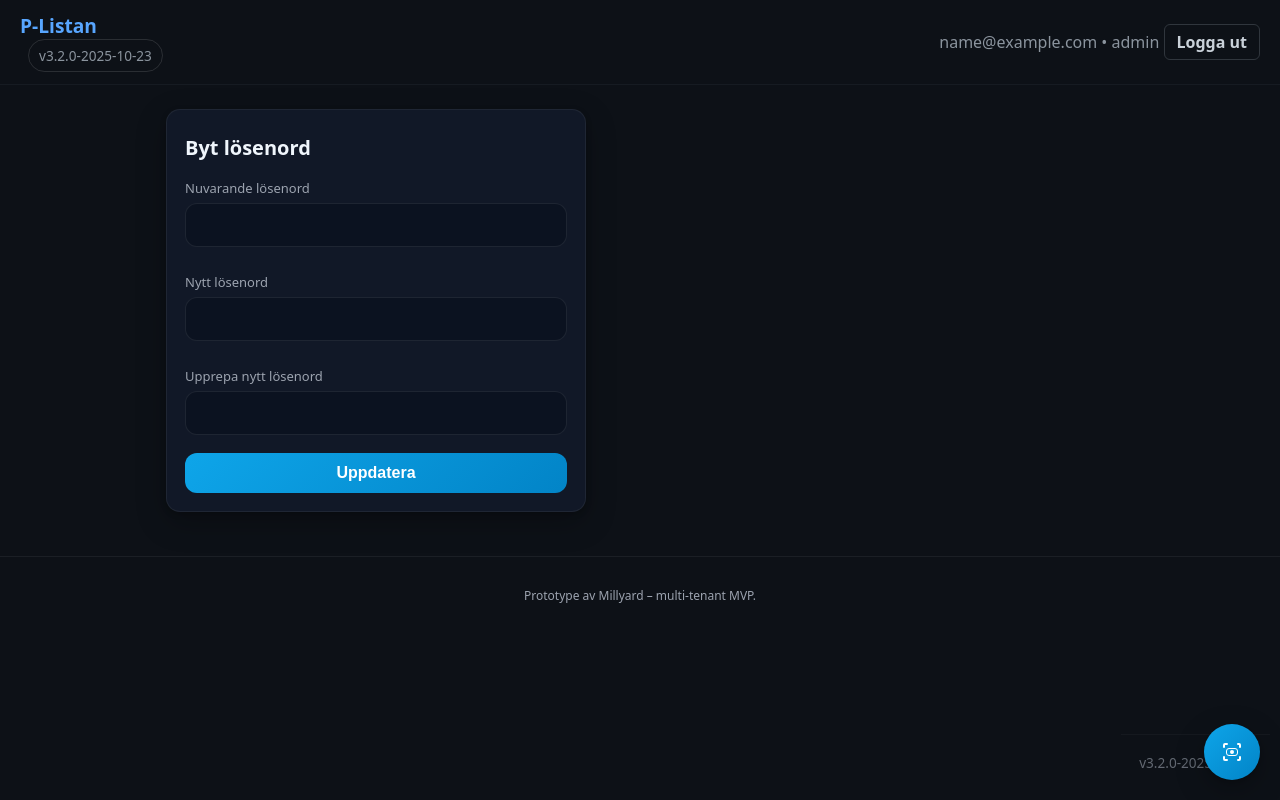
After one commit to akay-millyard/plistan, a Flask app: page /account/password in a window 1280 px wide. The commit adds this page. Run offline with Flask 3, Linux system fonts and the light colour scheme; the visitor is signed in with stand-in values (Sample User, id 1); data comes from the database, SQL or seed files in the repository.

Commit message:
Fix static stylesheet link

```diff
--- a/app.py
+++ b/app.py
@@ -1,5 +1,6 @@
 # -*- coding: utf-8 -*-
 import os, sqlite3, re, secrets, datetime, csv, random, string
+from types import SimpleNamespace
 from io import StringIO, BytesIO
 from flask import Flask, g, render_template, request, redirect, url_for, jsonify, abort, flash, make_response, session
 from werkzeug.security import generate_password_hash, check_password_hash
@@ -7,7 +8,7 @@ import jwt, qrcode
 from qrcode.image.svg import SvgImage
 from functools import wraps
 
-VERSION = "v3.1.0"
+VERSION = "v3.2.0-2025-10-23"
 
 app = Flask(__name__)
 app.config['SECRET_KEY'] = os.environ.get('SECRET_KEY', 'dev-secret-change-me')
@@ -96,7 +97,29 @@ def ensure_superadmin_seed():
     if not email or not pw: return
     db = get_db()
     if not db.execute("SELECT 1 FROM users WHERE email=?", (email,)).fetchone():
-        db.execute("INSERT INTO users (email, pw_hash, role) VALUES (?, ?, 'superadmin')", (email, generate_password_hash(pw))); db.commit()
+        pw_hash = generate_password_hash(pw)
+        db.execute(
+            "INSERT INTO users (email, pw_hash, role) VALUES (?, ?, 'superadmin')",
+            (email, pw_hash),
+        )
+        db.commit()
+
+
+PASSWORD_ALPHABET = "ABCDEFGHJKLMNPQRSTUVWXYZabcdefghijkmnopqrstuvwxyz23456789"
+
+
+def hash_password(password):
+    return generate_password_hash(password)
+
+
+def verify_password(plain_password, stored_hash):
+    if not stored_hash:
+        return False
+    return check_password_hash(stored_hash, plain_password)
+
+
+def generate_password(length: int = 12) -> str:
+    return ''.join(secrets.choice(PASSWORD_ALPHABET) for _ in range(length))
 
 def normalize_reg(s):
     if not s: return ''
@@ -114,7 +137,17 @@ def before_every_request():
 
 @app.context_processor
 def inject_globals():
-    return dict(version=VERSION, tenant=g.tenant, tenant_slug=(g.tenant['slug'] if g.tenant else None))
+    tenant = getattr(g, 'tenant', None)
+    tenant_slug = tenant['slug'] if tenant else None
+    user = getattr(g, 'user', None)
+    current_user = SimpleNamespace(**dict(user)) if user else None
+    return dict(
+        version=VERSION,
+        tenant=tenant,
+        tenant_slug=tenant_slug,
+        current_user=current_user,
+        login_page=False,
+    )
 
 def require_tenant_or_redirect():
     if not g.tenant:
@@ -157,6 +190,39 @@ def login():
         flash('Fel e-post eller lösenord.')
     return render_template("auth_login.html", login_page=True)
 
+@app.post('/select-tenant')
+def select_tenant():
+    if not g.user:
+        return redirect(url_for('login'))
+    slug = request.form.get('slug')
+    if not slug:
+        abort(400)
+    # (valfritt) verifiera att g.user har access till just denna tenant
+    db = get_db()
+    t = db.execute("SELECT id FROM tenants WHERE slug=?", (slug,)).fetchone()
+    if not t:
+        abort(404)
+    return _redirect_to_role_start(g.user['role'], slug)
+
+@app.route('/account/password', methods=['GET', 'POST'])
+def account_password():
+    if not g.user:
+        return redirect(url_for('login'))
+    if request.method == 'POST':
+        cur = request.form.get('current') or ''
+        new = request.form.get('new') or ''
+        rep = request.form.get('repeat') or ''
+        if not new or new != rep:
+            return render_template('account_password.html', error='Lösenorden matchar inte.')
+        if not verify_password(cur, g.user['pw_hash']):
+            return render_template('account_password.html', error='Fel nuvarande lösenord.')
+        db = get_db()
+        db.execute("UPDATE users SET pw_hash=? WHERE id=?", (hash_password(new), g.user['id']))
+        db.commit()
+        flash('Lösenord uppdaterat.', 'success')
+        return redirect(url_for('account_password'))
+    return render_template('account_password.html')
+
 @app.get('/logout')
 def logout():
     session.clear(); flash('Utloggad.'); return redirect(url_for('login'))
@@ -169,6 +235,20 @@ def root_dashboard():
     tenants = db.execute("SELECT * FROM tenants ORDER BY created_at DESC").fetchall()
     current_month = datetime.datetime.utcnow().strftime("%Y-%m")
     return render_template('root_dashboard.html', tenants=tenants, current_month=current_month)
+
+
+@app.post('/root/admins/<int:user_id>/reset')
+@role_required('superadmin')
+def root_reset_admin(user_id):
+    db = get_db()
+    u = db.execute("SELECT id, role FROM users WHERE id=?", (user_id,)).fetchone()
+    if not u or u['role'] != 'admin':
+        abort(400)
+    pw = generate_password()
+    db.execute("UPDATE users SET pw_hash=? WHERE id=?", (hash_password(pw), user_id))
+    db.commit()
+    flash(f'Nytt admin-lösenord: {pw} (visa en gång).', 'success')
+    return redirect(url_for('root_dashboard'))
 
 @app.route('/tenants/new', methods=['GET','POST'])
 @role_required('superadmin')
@@ -268,6 +348,51 @@ def admin_settings():
     return render_template('admin_settings.html', tenant=g.tenant,
                            max_guest_hours=getset('max_guest_hours', 24),
                            max_resident_vehicles=getset('max_resident_vehicles', 1))
+
+
+@app.get('/admin/users')
+@role_required('admin')
+def admin_users():
+    r = require_tenant_or_redirect()
+    if r: return r
+    db = get_db()
+    users = db.execute(
+        """
+        SELECT DISTINCT u.id, u.email
+        FROM users u
+        JOIN user_tenants ut ON ut.user_id=u.id
+        WHERE ut.tenant_id=? AND ut.role='resident'
+        ORDER BY u.email
+        """,
+        (g.tenant['id'],),
+    ).fetchall()
+    return render_template('admin_users.html', users=users, tenant=g.tenant)
+
+
+@app.post('/admin/users/<int:user_id>/reset')
+@role_required('admin')
+def admin_reset_user(user_id):
+    r = require_tenant_or_redirect()
+    if r: return r
+    db = get_db()
+    own = db.execute(
+        """
+        SELECT 1 FROM user_tenants
+        WHERE user_id=? AND tenant_id=? AND role='resident'
+        """,
+        (user_id, g.tenant['id']),
+    ).fetchone()
+    if not own:
+        abort(403)
+    pw = generate_password()
+    db.execute(
+        "UPDATE users SET pw_hash=? WHERE id=?",
+        (hash_password(pw), user_id),
+    )
+    db.commit()
+    flash(f'Nytt lösenord: {pw} (visa en gång).', 'success')
+    return redirect(url_for('admin_users') + f'?t={g.tenant["slug"]}')
+
 
 @app.get('/admin/export/vehicles.csv')
 @role_required('admin','superadmin')
--- a/static/style.css
+++ b/static/static.css
@@ -1,6 +1,11 @@
 :root{--brand:#0ea5e9;--brand-strong:#0284c7;--page:#0f172a;--card:#111827;--text:#e5e7eb;--muted:#9ca3af;--radius:14px;--shadow:0 10px 30px rgba(0,0,0,.25), 0 2px 6px rgba(0,0,0,.2);--shadow-sm:0 4px 16px rgba(0,0,0,.18)}
 *{box-sizing:border-box}
-body{margin:0;background:linear-gradient(180deg,#0a0f1a 0%,var(--page) 100%);color:var(--text);font-family:ui-sans-serif,system-ui,-apple-system,"Segoe UI",Roboto,Arial}
+body{
+  margin:0;
+  background:#0d1117;
+  color:#f0f6fc;
+  font-family:system-ui,sans-serif;
+}
 .header-inner{max-width:980px;margin:0 auto;padding:12px 16px;display:flex;align-items:center;gap:14px}
 header{position:sticky;top:0;background:linear-gradient(180deg,rgba(2,6,23,.9),rgba(2,6,23,.7));backdrop-filter:blur(8px);border-bottom:1px solid rgba(255,255,255,.06)}
 .logo{display:flex;align-items:center;gap:10px;font-weight:700}
@@ -18,7 +23,18 @@ input,select{background:#0b1220;color:var(--text);padding:12px 14px;width:100%;o
 input:focus,select:focus{border-color:var(--brand);box-shadow:0 0 0 4px rgba(14,165,233,.15)}
 .btn{padding:11px 16px;border:none;cursor:pointer;border-radius:12px;font-weight:600;background:#1f2937;color:#e5e7eb}
 .btn-primary{background:linear-gradient(135deg,var(--brand),var(--brand-strong));color:white}
-.btn-ghost{background:transparent;border:1px solid rgba(255,255,255,.12)}
+.btn-ghost{
+  background:none;
+  border:1px solid #30363d;
+  color:#c9d1d9;
+  padding:6px 12px;
+  border-radius:6px;
+  text-decoration:none;
+}
+.btn-ghost:hover{
+  background:#21262d;
+  border-color:#58a6ff;
+}
 .flash{background:rgba(14,165,233,.16);border:1px solid rgba(14,165,233,.3);color:#ccf3ff;padding:12px 14px;border-radius:12px}
 .status{padding:14px;border-radius:14px;border:1px solid rgba(255,255,255,.08)}
 .status.allowed{background:rgba(16,185,129,.12)}
@@ -55,8 +71,8 @@ footer{color:#9ca3af;font-size:12px;padding:18px;text-align:center;border-top:1p
   justify-content:space-between;
   align-items:center;
   padding:12px 20px;
-  background:#fff;
-  border-bottom:1px solid #eee;
+  background:#0d1117;
+  border-bottom:1px solid #161b22;
   position:sticky;
   top:0;
   z-index:999;
@@ -64,5 +80,13 @@ footer{color:#9ca3af;font-size:12px;padding:18px;text-align:center;border-top:1p
 .topbar .logo {
   font-weight:700;
   font-size:1.2rem;
-  letter-spacing:.03em;
+  color:#58a6ff;
 }
+.topbar .badge {
+  margin-left:8px;
+  font-size:0.85rem;
+  color:#8b949e;
+}
+.muted{
+  color:#8b949e;
+}
--- /dev/null
+++ b/templates/account_password.html
@@ -0,0 +1,24 @@
+{% extends "base.html" %}
+{% block content %}
+<div class="center-screen">
+  <div class="card" style="max-width:420px; width:92%;">
+    <h2>Byt lösenord</h2>
+    {% if error %}<div class="error-box">{{ error }}</div>{% endif %}
+    <form method="post" class="stack" autocomplete="off">
+      <div>
+        <label for="current">Nuvarande lösenord</label>
+        <input id="current" name="current" type="password" required>
+      </div>
+      <div>
+        <label for="new">Nytt lösenord</label>
+        <input id="new" name="new" type="password" required minlength="8">
+      </div>
+      <div>
+        <label for="repeat">Upprepa nytt lösenord</label>
+        <input id="repeat" name="repeat" type="password" required minlength="8">
+      </div>
+      <button class="btn btn-primary" type="submit">Uppdatera</button>
+    </form>
+  </div>
+</div>
+{% endblock %}
--- a/templates/admin_dashboard.html
+++ b/templates/admin_dashboard.html
@@ -3,9 +3,15 @@
 <div class="stack">
   <div class="card">
     <h2>Admin – {{ tenant['name'] }}</h2>
+    {% if current_user.role == 'superadmin' %}
+    <div style="margin-bottom: 12px;">
+      <a href="{{ url_for('root_dashboard') }}" class="btn btn-ghost">← Tillbaka till superadmin</a>
+    </div>
+    {% endif %}
     <div class="row">
       <a class="btn btn-primary" href="{{ url_for('admin_create_household') }}?t={{ tenant['slug'] }}">Skapa hushåll</a>
       <a class="btn" href="{{ url_for('admin_settings') }}?t={{ tenant['slug'] }}">Inställningar</a>
+      <a class="btn" href="{{ url_for('admin_users') }}?t={{ tenant['slug'] }}">Användare</a>
       <a class="btn" href="{{ url_for('export_vehicles_csv') }}?t={{ tenant['slug'] }}">Exportera fordon (CSV)</a>
       {# Kontroll-länken borttagen – nås via flytande FAB #}
     </div>
--- a/templates/base.html
+++ b/templates/base.html
@@ -1,13 +1,24 @@
 <!doctype html>
 <html lang="sv">
+<head>
+  <meta charset="utf-8">
+  <meta name="viewport" content="width=device-width, initial-scale=1">
+  <title>P-Listan</title>
+  <link rel="stylesheet" href="{{ url_for('static', filename='static.css', v=version) }}">
+  {% if tenant and tenant['primary_color'] %}
+  <style>:root{ --brand: {{ tenant['primary_color'] }}; }</style>
+  {% endif %}
+</head>
+<body>
 {% if not login_page %}
 <header class="topbar">
   <div class="left">
-    <span class="logo">P-listan</span>
+    <span class="logo">P-Listan</span>
+    <span class="badge">{{ version }}</span>
   </div>
   <div class="right">
     {% if current_user %}
-      <span class="muted">{{ current_user.email }}</span>
+      <span class="muted">{{ current_user.email }} • {{ current_user.role }}</span>
       <a href="{{ url_for('logout') }}" class="btn btn-ghost">Logga ut</a>
     {% else %}
       <a href="{{ url_for('login') }}" class="btn btn-ghost">Logga in</a>
@@ -15,24 +26,6 @@
   </div>
 </header>
 {% endif %}
-<body>
-<header>
-  <div class="header-inner">
-    <div class="logo">
-      <div class="logo-badge">P</div>
-      P-Listan <span class="version">{{ version }}</span>
-    </div>
-
-    <div style="margin-left:auto" class="row">
-      {% if g.user %}
-        <span class="badge">{{ g.user['email'] }} • {{ g.user['role'] }}</span>
-        <a class="btn btn-ghost" href="{{ url_for('logout') }}">Logga ut</a>
-      {% else %}
-        <a class="btn btn-primary" href="{{ url_for('login') }}{% if tenant_slug %}?t={{ tenant_slug }}{% endif %}">Logga in</a>
-      {% endif %}
-    </div>
-  </div>
-</header>
   <main>
     {% with messages = get_flashed_messages() %}
       {% if messages %}
@@ -43,6 +36,9 @@
   </main>
   <footer>
     <p>Prototype av Millyard – multi-tenant MVP.</p>
+  </footer>
+  <footer style="position:fixed; right:10px; bottom:10px; opacity:.6; font-size:.85em;">
+    {{ version }}
   </footer>
 {% if g.user and g.user['role'] in ['admin'] and request.endpoint != 'status_page' %}
   <a class="fab" href="{{ url_for('status_page') }}{% if tenant_slug %}?t={{ tenant_slug }}{% endif %}" aria-label="Öppna Kontroll">
```
Also changed, not shown: templates/admin_users.html (added, +19 -0 lines), templates/status.html (+84 -24 lines), templates/tenant_select.html (added, +21 -0 lines).
